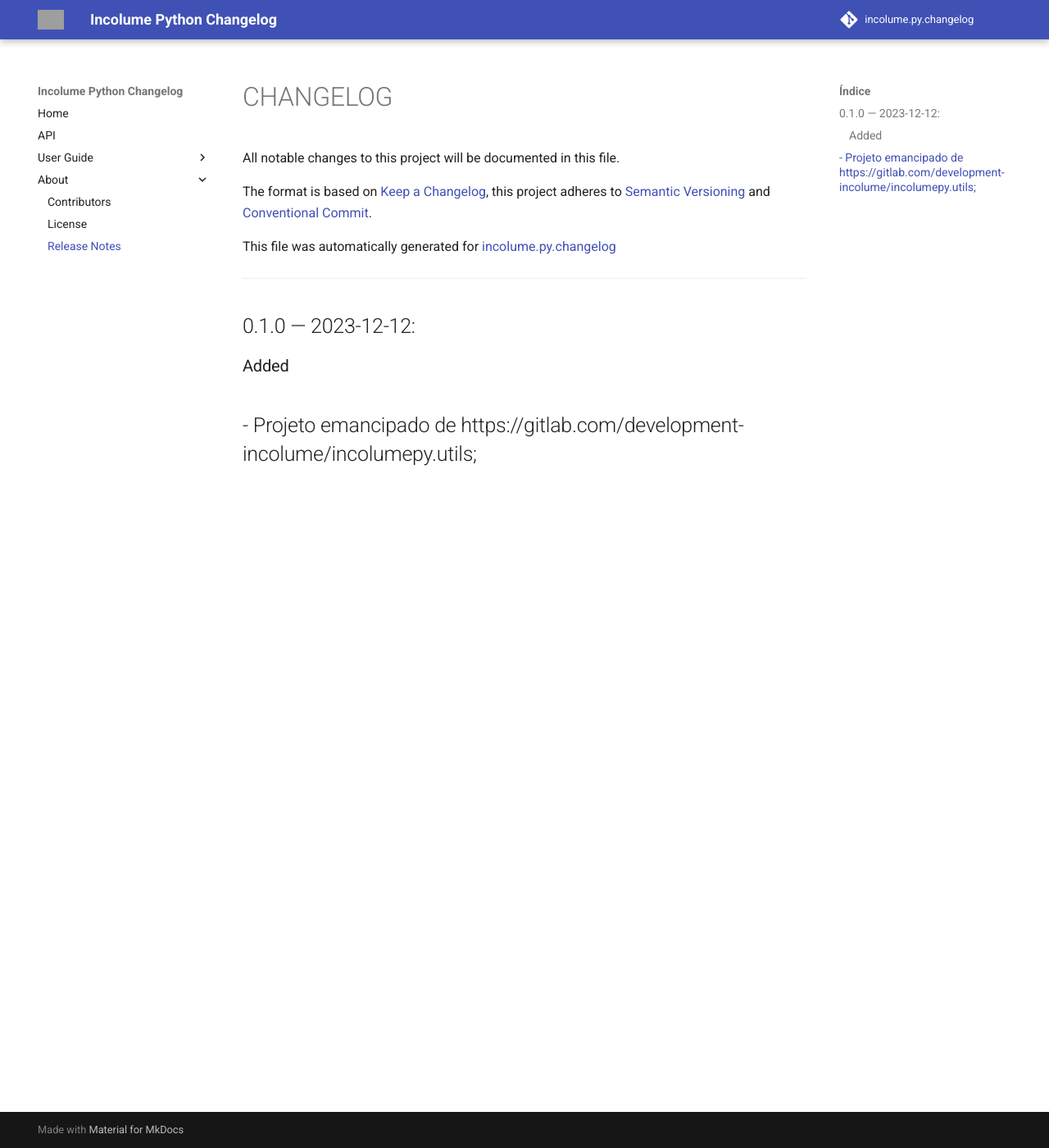
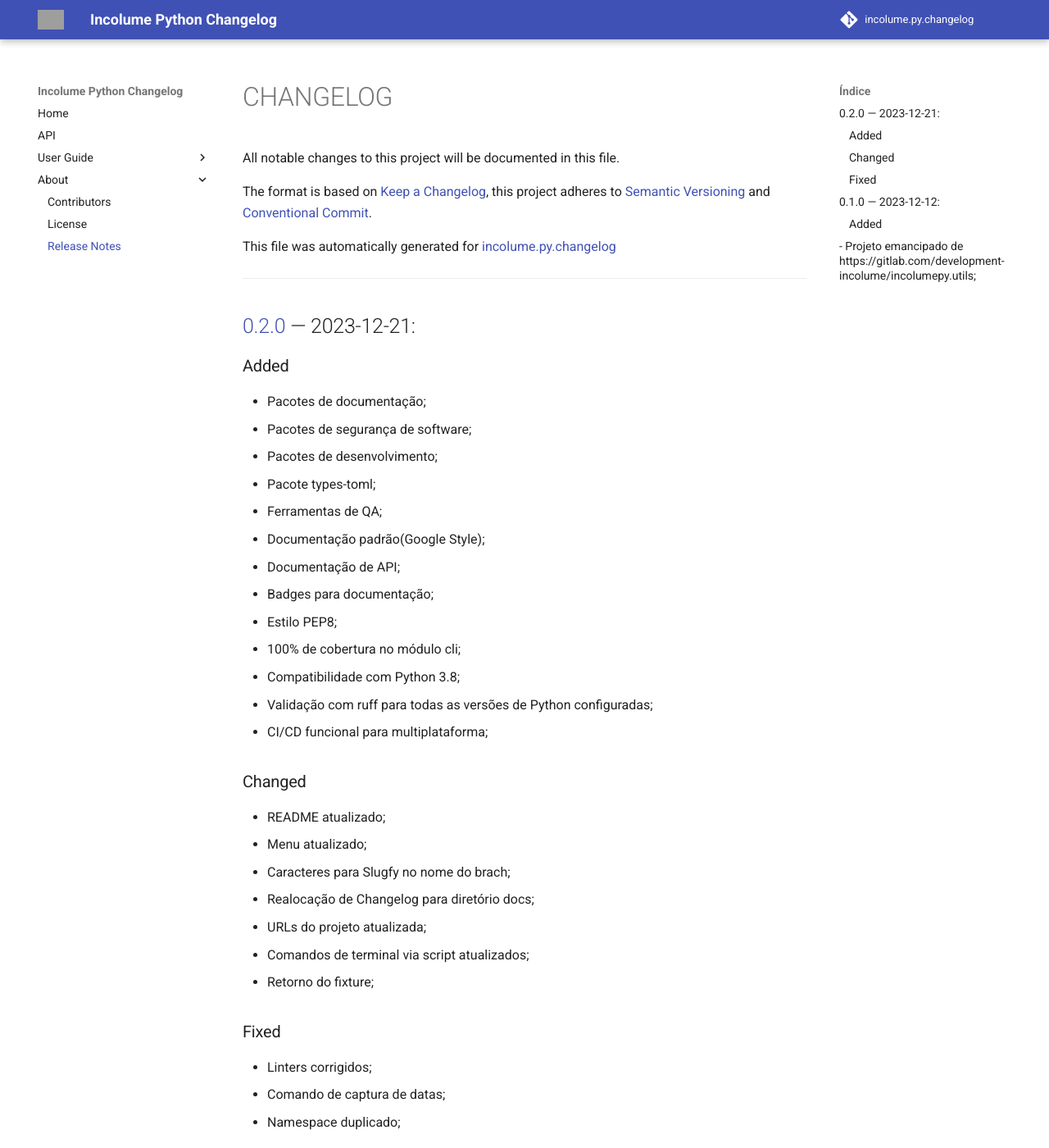
Before and after one commit to development-incolume/incolume.py.changelog, an MkDocs documentation site: the page built from docs/about/CHANGELOG.md, in a window 1280 px wide and 1400 px high. Shown: the whole window at 82% size. Built offline with MkDocs 1.6.1 and Material for MkDocs 9.7.7, drawn with Linux system fonts in a browser that asks for light colours; comment, search, counter and statistics services are not loaded; grey boxes are pictures that could not be loaded.

Commit message:
docs: #28 Atualização do CHANGELOG.md

```diff
--- a/docs/about/CHANGELOG.md
+++ b/docs/about/CHANGELOG.md
@@ -5,12 +5,42 @@ All notable changes to this project will be documented in this file.
 
 The format is based on [Keep a Changelog](https://keepachangelog.com/en/1.0.0/), this project adheres to [Semantic Versioning](https://semver.org/spec/v2.0.0.html) and [Conventional Commit](https://www.conventionalcommits.org/pt-br/v1.0.0/).
 
-This file was automatically generated for [incolume.py.changelog](https://github.com/development-incolume/incolume.py.changelog/-/tree/0.2.0a24)
+This file was automatically generated for [incolume.py.changelog](https://github.com/development-incolume/incolume.py.changelog/-/tree/0.2.0)
 
 ---
 
+
+## [0.2.0]	 &#8212; 	2023-12-21:
+### Added
+  - Pacotes de documentação;
+  - Pacotes de segurança de software;
+  - Pacotes de desenvolvimento;
+  - Pacote types-toml;
+  - Ferramentas de QA;
+  - Documentação padrão(Google Style);
+  - Documentação de API;
+  - Badges para documentação;
+  - Estilo PEP8;
+  - 100% de cobertura no módulo cli;
+  - Compatibilidade com Python 3.8;
+  - Validação com ruff para todas as versões de Python configuradas;
+  - CI/CD funcional para multiplataforma;
+### Changed
+  - README atualizado;
+  - Menu atualizado;
+  - Caracteres para Slugfy no nome do brach;
+  - Realocação de Changelog para diretório docs;
+  - URLs do projeto atualizada;
+  - Comandos de terminal via script atualizados;
+  - Retorno do fixture;
+### Fixed
+  - Linters corrigidos;
+  - Comando de captura de datas;
+  - Namespace duplicado;
 
 ## 0.1.0	 &#8212; 	2023-12-12:
 ### Added
   - Projeto emancipado de https://gitlab.com/development-incolume/incolumepy.utils;
 ---
+
+[0.2.0]: https://github.com/development-incolume/incolume.py.changelog/compare/0.1.0...0.2.0
```
